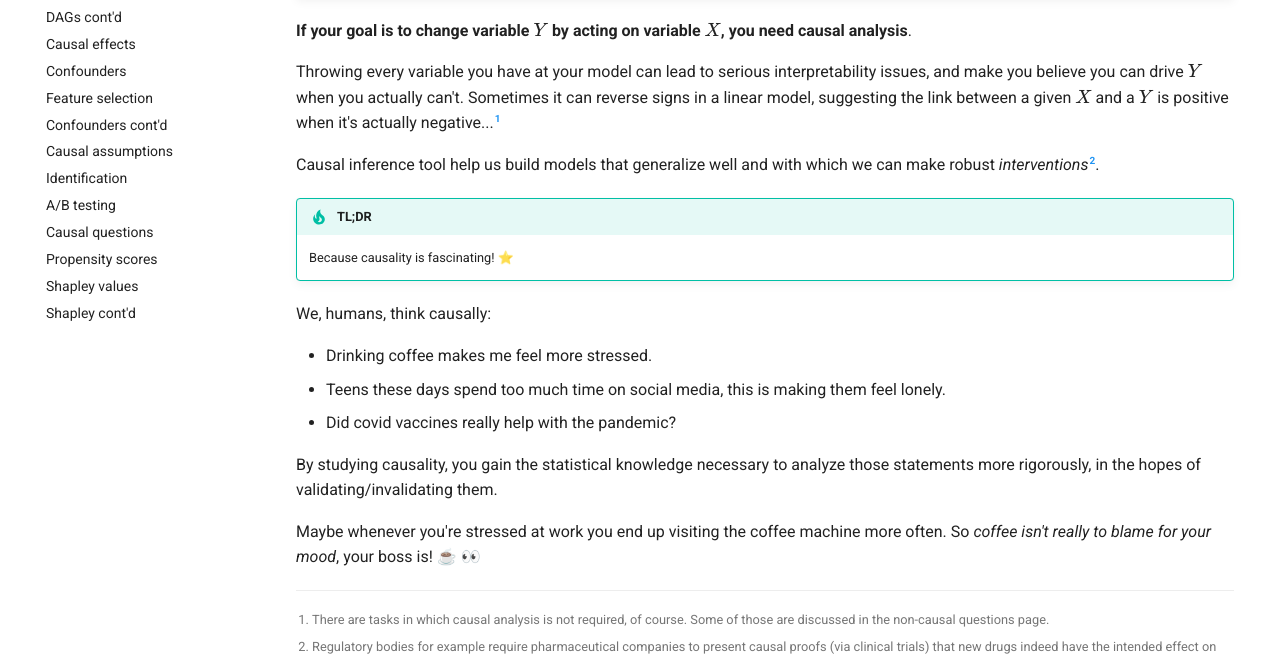
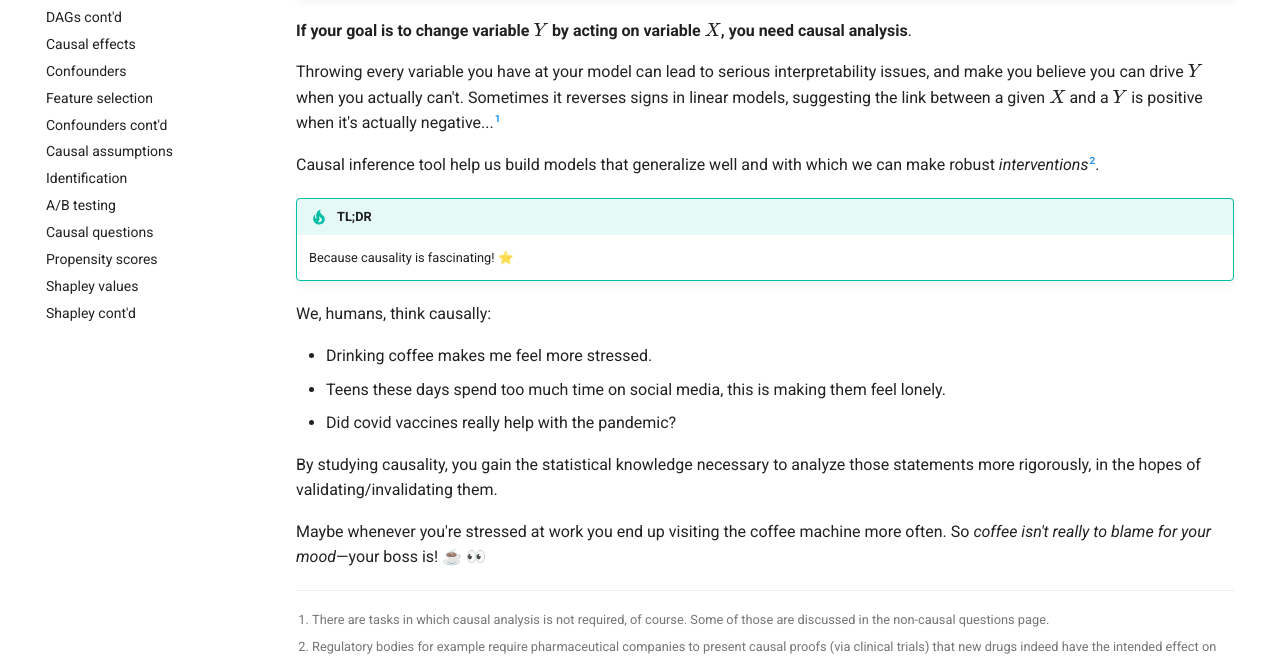
Before and after one commit to emilioMaddalena/causal-inference-studies, an MkDocs documentation site: the page built from material/why_causality_matters.md, in a window 1280 px wide and 900 px high, scrolled down 491 px. Shown: the part 172-828 px from the top of the window. Built offline with MkDocs 1.6.1 and Material for MkDocs 9.7.7, drawn with Linux system fonts in a browser that asks for light colours; emoji names are drawn with the system emoji font; comment, search, counter and statistics services are not loaded.

Commit message:
Minor rephrasing

```diff
--- a/material/why_causality_matters.md
+++ b/material/why_causality_matters.md
@@ -22,7 +22,7 @@ So, in essence, causal inference helps us understand and predict what will happe
 
 **If your goal is to change variable $Y$ by acting on variable $X$, you need causal analysis**.
 
-Throwing every variable you have at your model can lead to serious interpretability issues, and make you believe you can drive $Y$ when you actually can't. Sometimes it can reverse signs in a linear model, suggesting the link between a given $X$ and a $Y$ is positive when it's actually negative...[^1]
+Throwing every variable you have at your model can lead to serious interpretability issues, and make you believe you can drive $Y$ when you actually can't. Sometimes it reverses signs in linear models, suggesting the link between a given $X$ and a $Y$ is positive when it's actually negative...[^1]
 
 Causal inference tool help us build models that generalize well and with which we can make robust *interventions*[^2].
 
@@ -42,4 +42,4 @@ We, humans, think causally:
 
 By studying causality, you gain the statistical knowledge necessary to analyze those statements more rigorously, in the hopes of validating/invalidating them.
 
-Maybe whenever you're stressed at work you end up visiting the coffee machine more often. So *coffee isn't really to blame for your mood*, your boss is! ☕ 👀
+Maybe whenever you're stressed at work you end up visiting the coffee machine more often. So *coffee isn't really to blame for your mood*—your boss is! ☕ 👀
```
